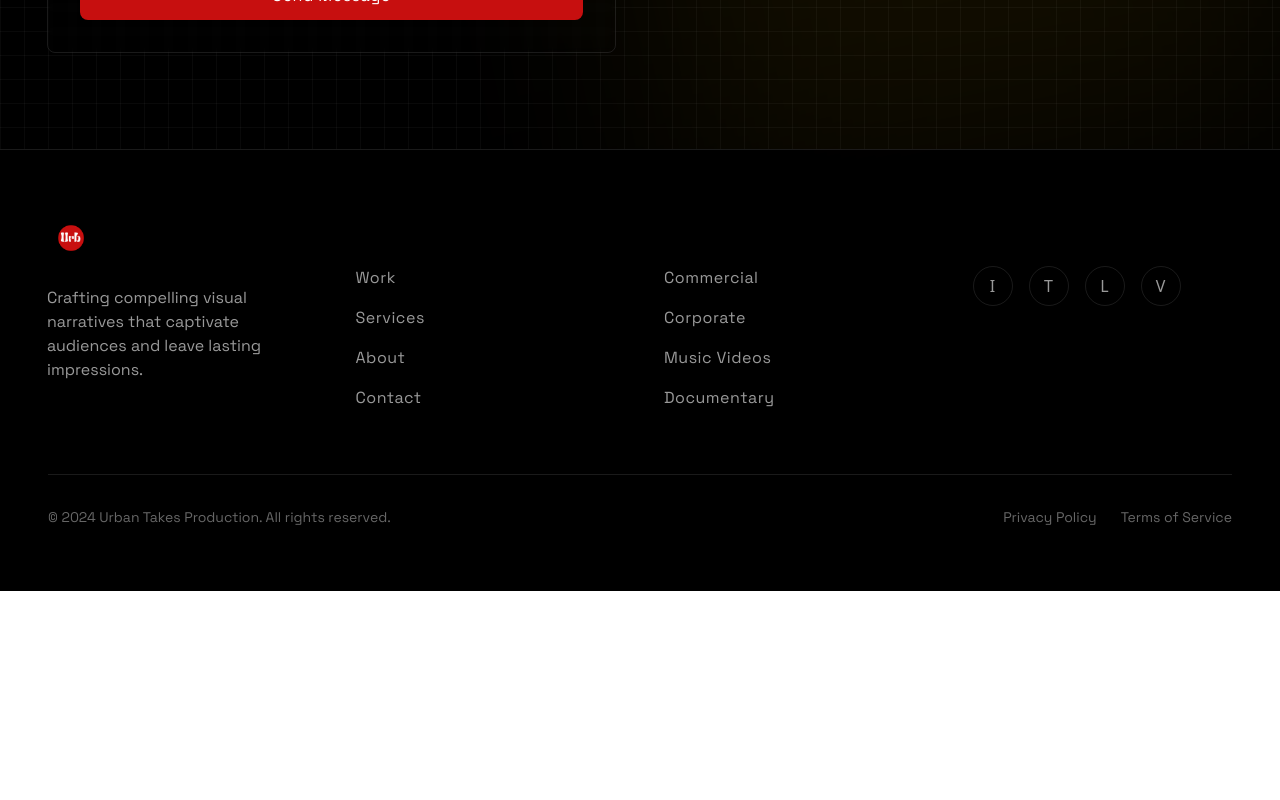
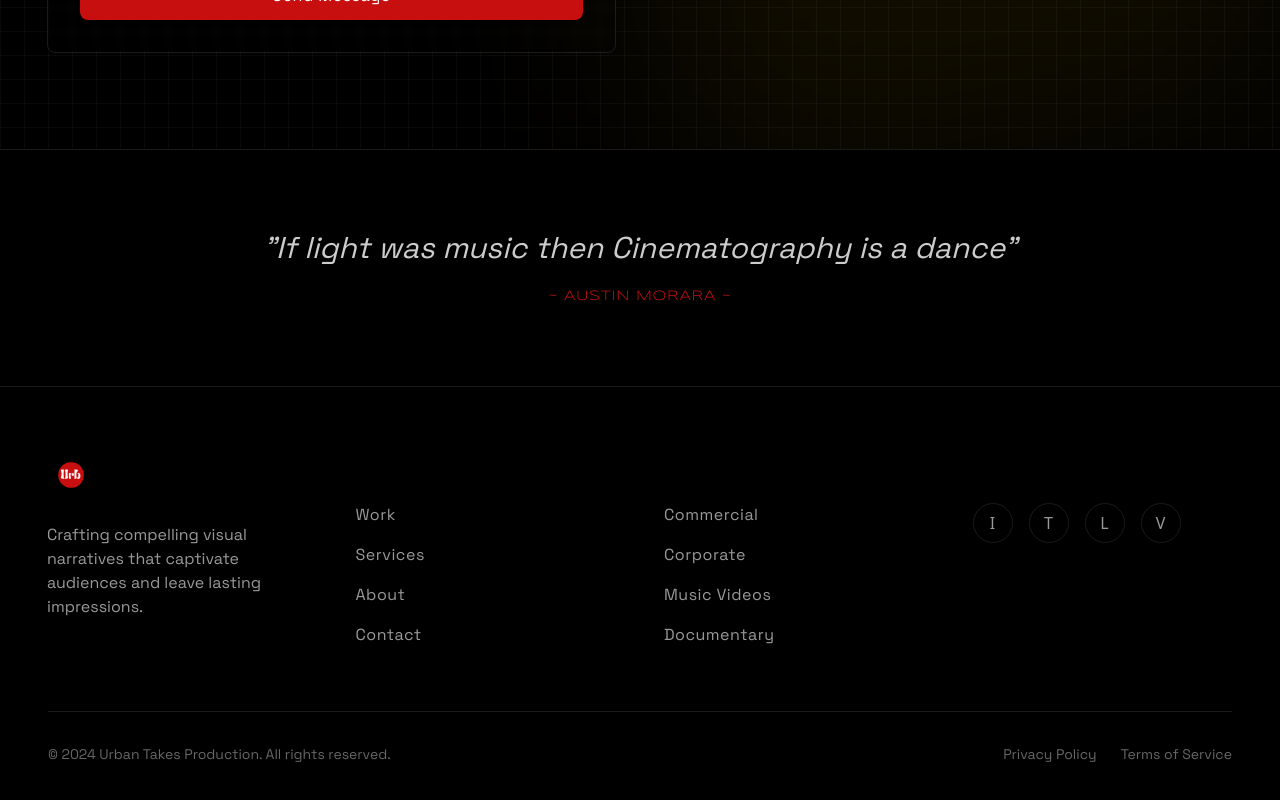
Before and after one commit to Murags/urbantakesproduction, a React (Create React App) app: page / in a window 1280 px wide. Shown: the part 4693-5493 px from the top of the page. Before the commit the page ends 5284 px from the top, so only its background shows below. Built offline with nearby package versions, Linux system fonts and the light colour scheme.

Commit message:
Adding quote at the end

```diff
--- a/src/pages/LandingPage.js
+++ b/src/pages/LandingPage.js
@@ -745,6 +745,24 @@ function LandingPage() {
 
       {/* Footer */}
       <footer className="relative bg-black/95 border-t border-white/10">
+        {/* Quote Section - Added before the main footer content */}
+        <div className="container mx-auto px-6 md:px-12 py-20 border-b border-white/10">
+          <motion.div
+            className="max-w-4xl mx-auto text-center"
+            initial={{ opacity: 0, y: 20 }}
+            whileInView={{ opacity: 1, y: 0 }}
+            transition={{ duration: 0.8 }}
+          >
+            <p className="font-space-grotesk text-xl md:text-2xl lg:text-3xl text-white/80 italic mb-4">
+              "If light was music then Cinematography is a dance"
+            </p>
+            <span className="font-syncopate text-sm tracking-wider text-[#c70f0f]">
+              ~ AUSTIN MORARA ~
+            </span>
+          </motion.div>
+        </div>
+
+        {/* Rest of the footer content */}
         <div className="container mx-auto px-6 md:px-12 py-16">
           <div className="grid grid-cols-1 md:grid-cols-2 lg:grid-cols-4 gap-12">
             {/* Brand */}
```
